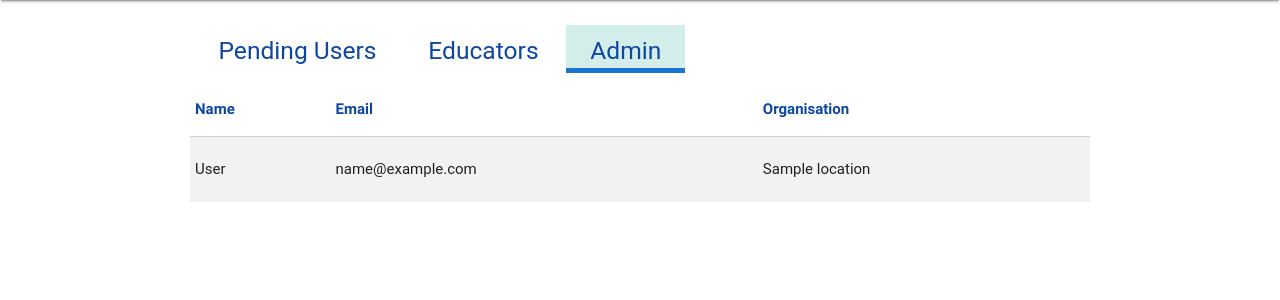
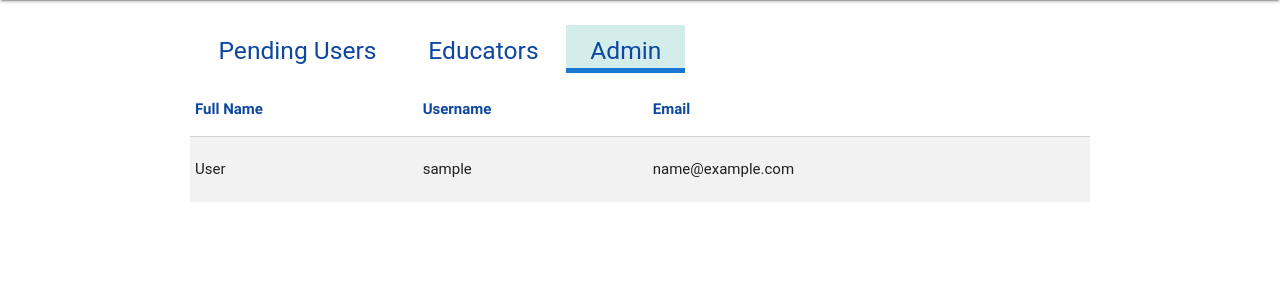
Before and after one commit to therealjuliazhang/ChildsPlay, a PHP site: page /CSIT321/userPage.php in a window 1280 px wide, after a click on "Admin". Shown: the part 64-364 px from the top of the page. Run offline with PHP 8.4, Linux system fonts and the light colour scheme; the visitor is signed in with stand-in values (Sample User, id 1); tables that the repository leaves empty hold one stand-in row (values such as "Sample post"); some libraries are stand-ins or nearby versions; some web fonts are replaced.

Commit message:
delete organisation and add username header in admin tab in userPage

```diff
--- a/userPage.php
+++ b/userPage.php
@@ -144,9 +144,9 @@ include "adminAccess.php";
         <table class="striped tablesorter">
           <thead class="blue-text text-darken-4">
             <tr>
-              <th>Name</th>
+              <th>Full Name</th>
+              <th>Username</th>
               <th>Email</th>
-              <th>Organisation</th>
             </tr>
           </thead>
           <tbody class="">
@@ -155,12 +155,13 @@ include "adminAccess.php";
             $sql = "SELECT * FROM USERS WHERE accountType = 1 AND accepted = 1"; //accepted admin
             $sqlResult = $conn->query($sql);
             while($row = mysqli_fetch_assoc($sqlResult)){
-              $query = "SELECT L.name FROM LOCATION L JOIN LOCATIONASSIGNMENT LA ON L.locationID = LA.locationID WHERE userID=".$row["userID"];
-              $result = $conn->query($query);
-              $location = mysqli_fetch_array($result);
+              //$query = "SELECT L.name FROM LOCATION L JOIN LOCATIONASSIGNMENT LA ON L.locationID = LA.locationID WHERE userID=".$row["userID"];
+              //$result = $conn->query($query);
+              //$location = mysqli_fetch_array($result);
               echo "<tr><td>".$row["fullName"]."</td>".
-              "<td>".$row["email"]."</td>".
-              "<td>".$location["name"]."</td></tr>";
+              "<td>".$row["username"]."</td>".
+              "<td>".$row["email"]."</td></tr>";
+              //"<td>".$location["name"]."</td></tr>";
             }
             CloseCon($conn);
             ?>
```
